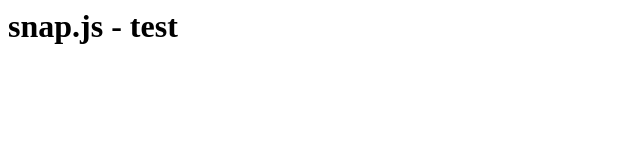
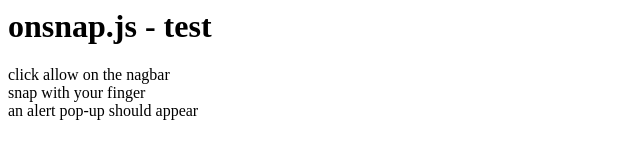
Before and after one commit to franzenzenhofer/onsnap.js, a plain HTML site: page simple-test.html in a window 1280 px wide. Shown: the whole page, without its empty margins (0-640 px from the left). Drawn offline with Linux system fonts and the light colour scheme.

Commit message:
snap.js to onsnap.js

```diff
--- a/simple-test.html
+++ b/simple-test.html
@@ -1,10 +1,13 @@
 <html>
   <head>
-    <title>snap.js - test</title>
+    <title>onsnap.js - test</title>
   </head>
   <body>
-    <h1>snap.js - test</h1>
-    <script src="snap.js"></script>
-    <script></script>
+    <h1>onsnap.js - test</h1>
+    <p>click allow on the nagbar<br>
+      snap with your finger<br>
+      an alert pop-up should appear</p>
+    <script src="onsnap.js"></script>
+    <script>document.addEventListener("snap", function(){alert('S N A P');});</script>
   </body>
 <html>
```
Also changed, not shown: README.md.
